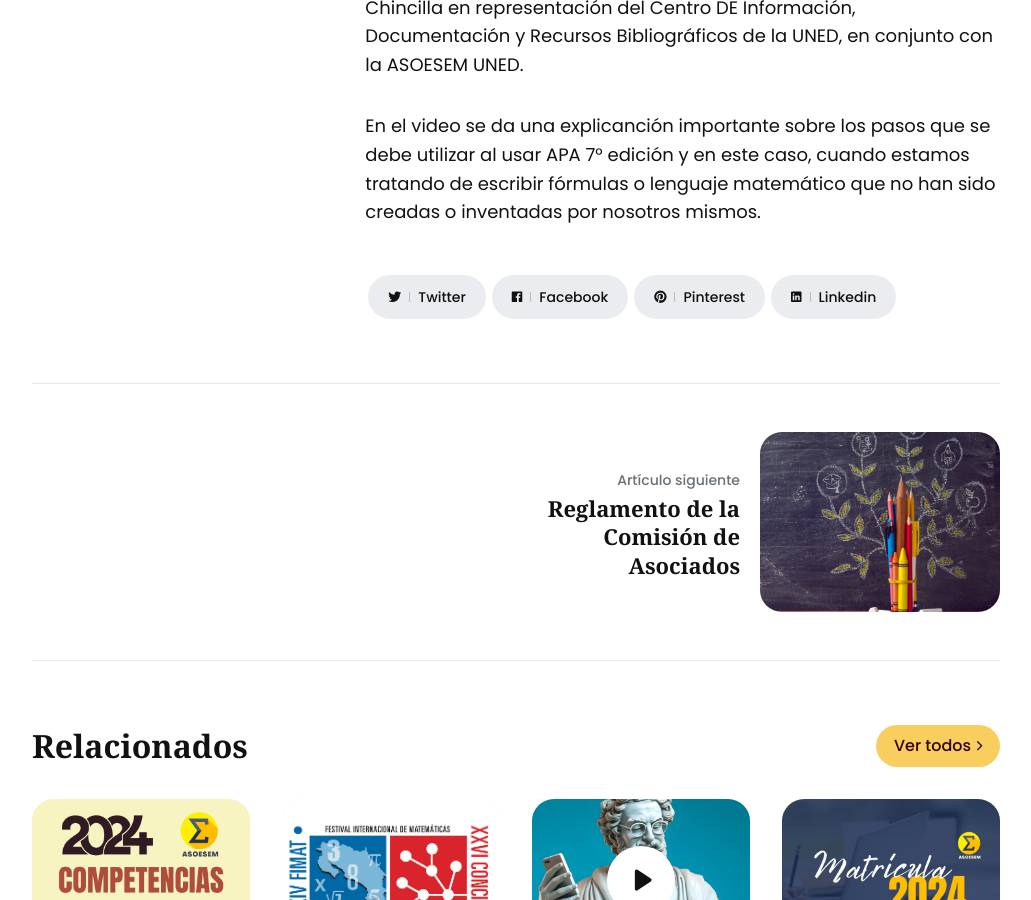
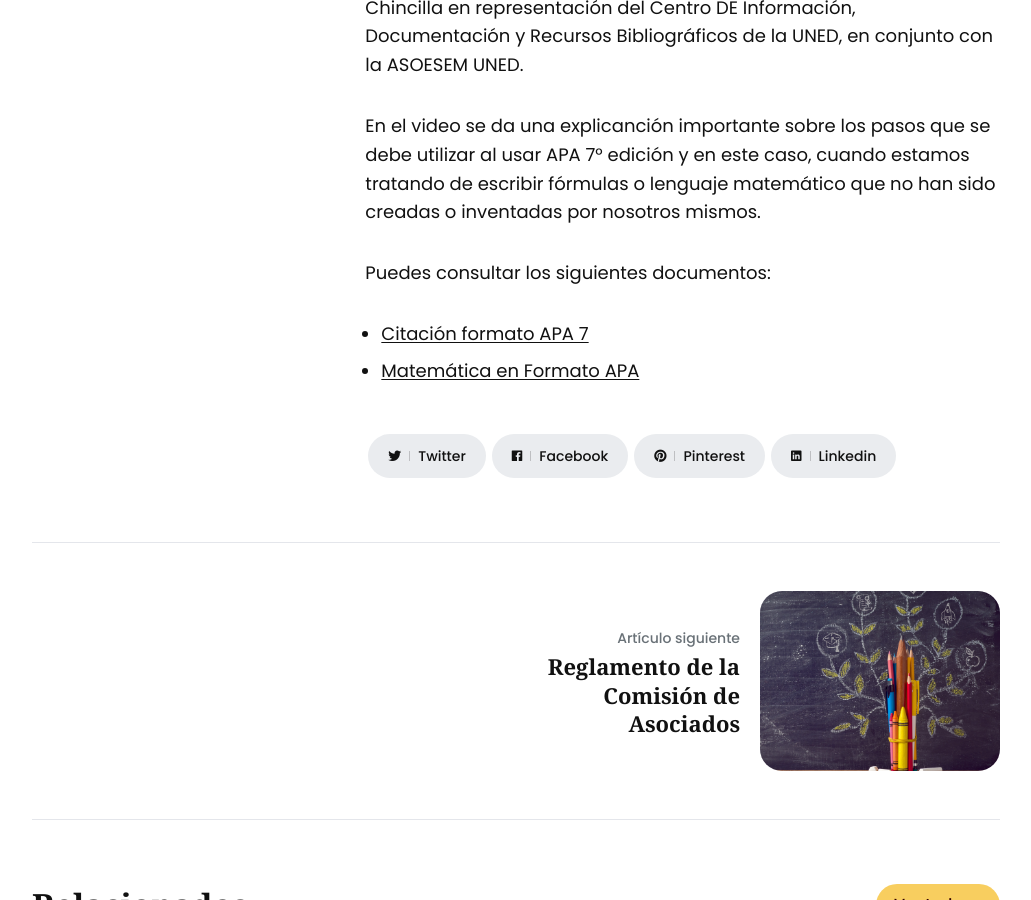
Before and after one commit to asoesem/asoesem.github.io, a Jekyll site: the page built from _posts/2024-01-10-taller-apa-7-edicion-para-matematicas.md, in a window 1280 px wide and 900 px high, scrolled down 1077 px. Shown: the whole window, without its empty margins (124-1155 px from the left). Built offline with Jekyll 4.4.1, drawn with Linux system fonts in a browser that asks for light colours.

Commit message:
Update 2024-01-10-taller-apa-7-edicion-para-matematicas.md

```diff
--- a/_posts/2024-01-10-taller-apa-7-edicion-para-matematicas.md
+++ b/_posts/2024-01-10-taller-apa-7-edicion-para-matematicas.md
@@ -16,3 +16,10 @@ share: true
 En este blog podrás encontrar nuestro video impartido por Fanny Chincilla en representación del Centro DE Información, Documentación y Recursos Bibliográficos de la UNED, en conjunto con la ASOESEM UNED.
 
 En el video se da una explicanción importante sobre los pasos que se debe utilizar al usar APA 7° edición y en este caso, cuando estamos tratando de escribir fórmulas o lenguaje matemático que no han sido creadas o inventadas por nosotros mismos.
+
+Puedes consultar los siguientes documentos:
+* [Citación formato APA 7][1]
+* [Matemática en Formato APA][2]
+
+[1]:/documentos/CITACIÓN APA7.pdf
+[2]:/documentos/Matemática-Formato APA.pdf
```
